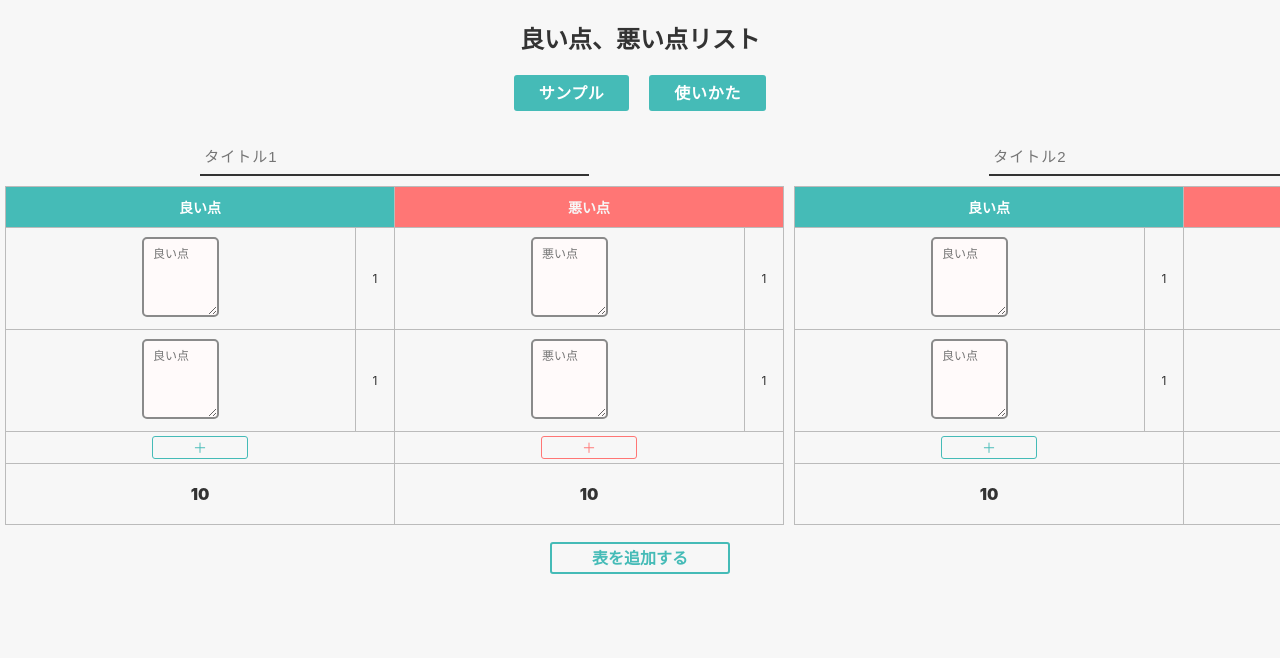
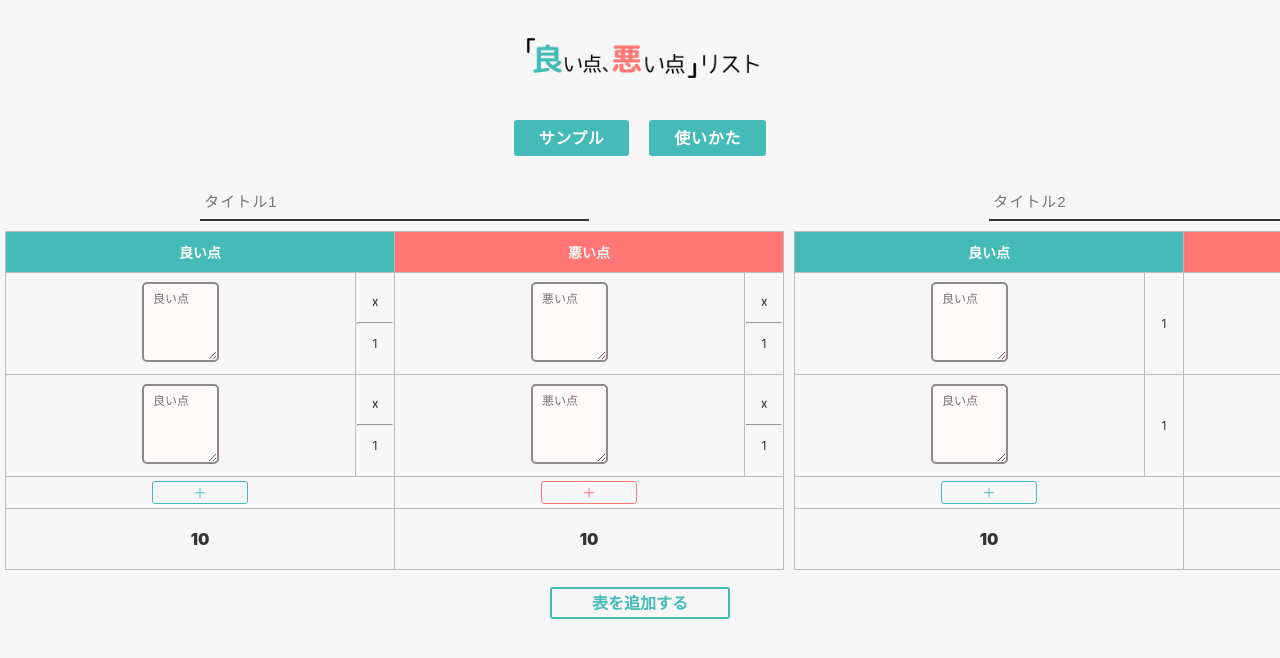
Before and after one commit to shigasy/pros-cons-list, a React (Create React App) app: page / in a window 1280 px wide. Shown: the top 658 px of the page. Built offline with nearby package versions, Linux system fonts and the light colour scheme.

Commit message:
add タイトルの画像追加

```diff
--- a/src/App.css
+++ b/src/App.css
@@ -1,5 +1,12 @@
 .App {
   text-align: center;
+}
+.App-description__title-section {
+  margin: 2.5rem;
+}
+
+.App-description__title {
+  width: 100%;
 }
 
 .content__container {
@@ -10,6 +17,10 @@
 
 }
 @media (min-width: 1024px) {
+  .App-description__title {
+    width: 20%;
+  }
+
   .contents__container {
     display: flex;
   }
--- a/src/App.js
+++ b/src/App.js
@@ -36,7 +36,9 @@ function App() {
   return (
       <div className="App">
         <section className="App-description">
-          <h2 className="App-description__title">良い点、悪い点リスト</h2>
+          <div className="App-description__title-section">
+            <img src="pros_cons_title_icon1200.png" className="App-description__title"></img>
+          </div>
           <div className="App-description__sub-content">
             <a className="App-description__button--sample">サンプル</a>
             <a onClick={openModal} className="App-description__button--how-to-use">使いかた</a>
@@ -74,15 +76,15 @@ function App() {
               </tr>
               <tr>
                 <td className="table__data--text"><textarea className="table__data--textarea-pros" placeholder="良い点"></textarea></td>
-                <td className="table__data--value">1</td>
+                <td className="table__data--value"><p><strong>☓</strong></p><hr></hr><p>1</p></td>
                 <td className="table__data--text"><textarea className="table__data--textarea-cons" placeholder="悪い点"></textarea></td>
-                <td className="table__data--value">1</td>
+                <td className="table__data--value"><p><strong>☓</strong></p><hr></hr><p>1</p></td>
               </tr>
               <tr>
                 <td className="table__data--text"><textarea className="table__data--textarea-pros" placeholder="良い点"></textarea></td>
-                <td className="table__data--value">1</td>
+                <td className="table__data--value"><p><strong>☓</strong></p><hr></hr><p>1</p></td>
                 <td className="table__data--text"><textarea className="table__data--textarea-cons" placeholder="悪い点"></textarea></td>
-                <td className="table__data--value">1</td>
+                <td className="table__data--value"><p><strong>☓</strong></p><hr></hr><p>1</p></td>
               </tr>
               <tr>
                 <td colSpan="2">
```
Also changed, not shown: public/pros_cons_title_icon1200.png (added).
